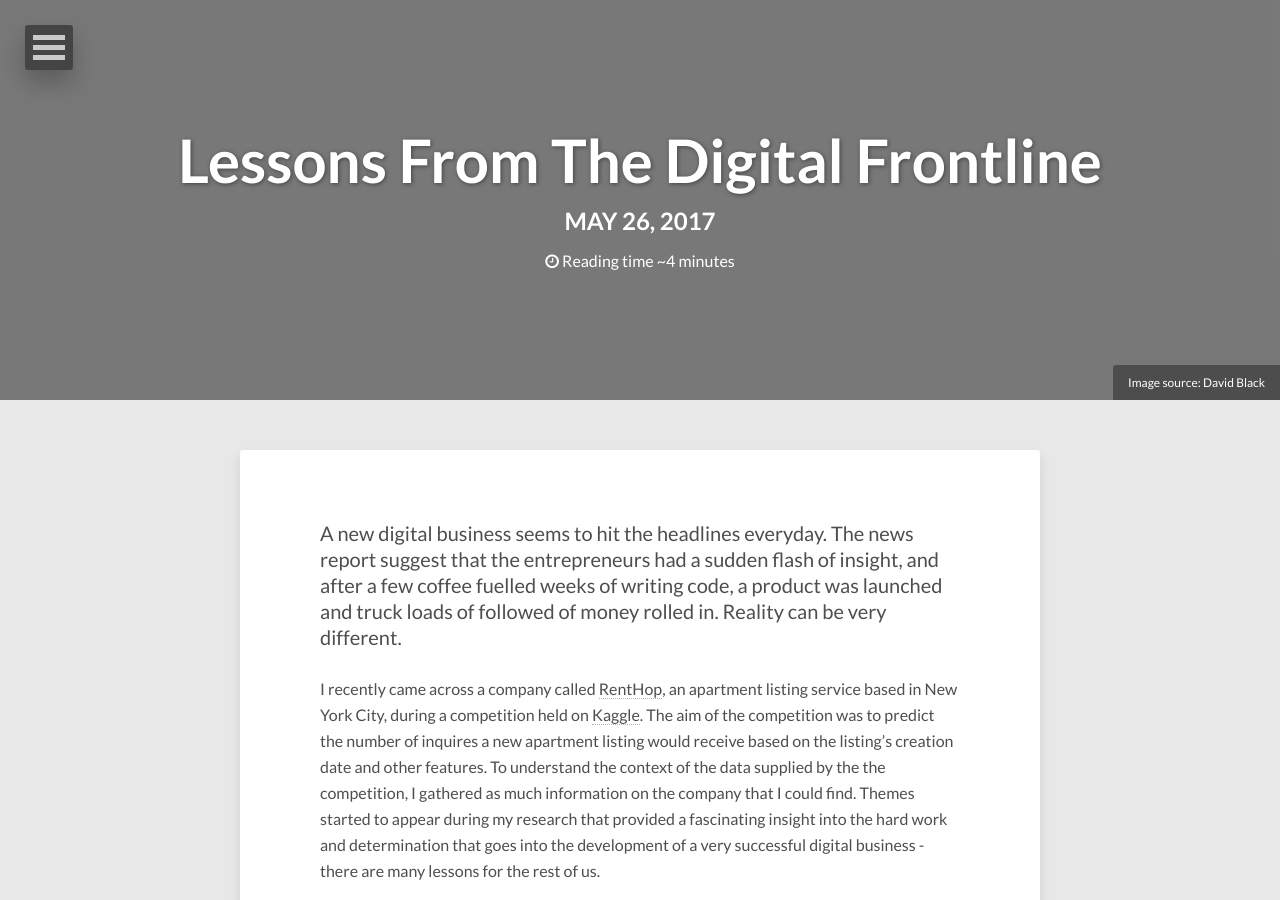
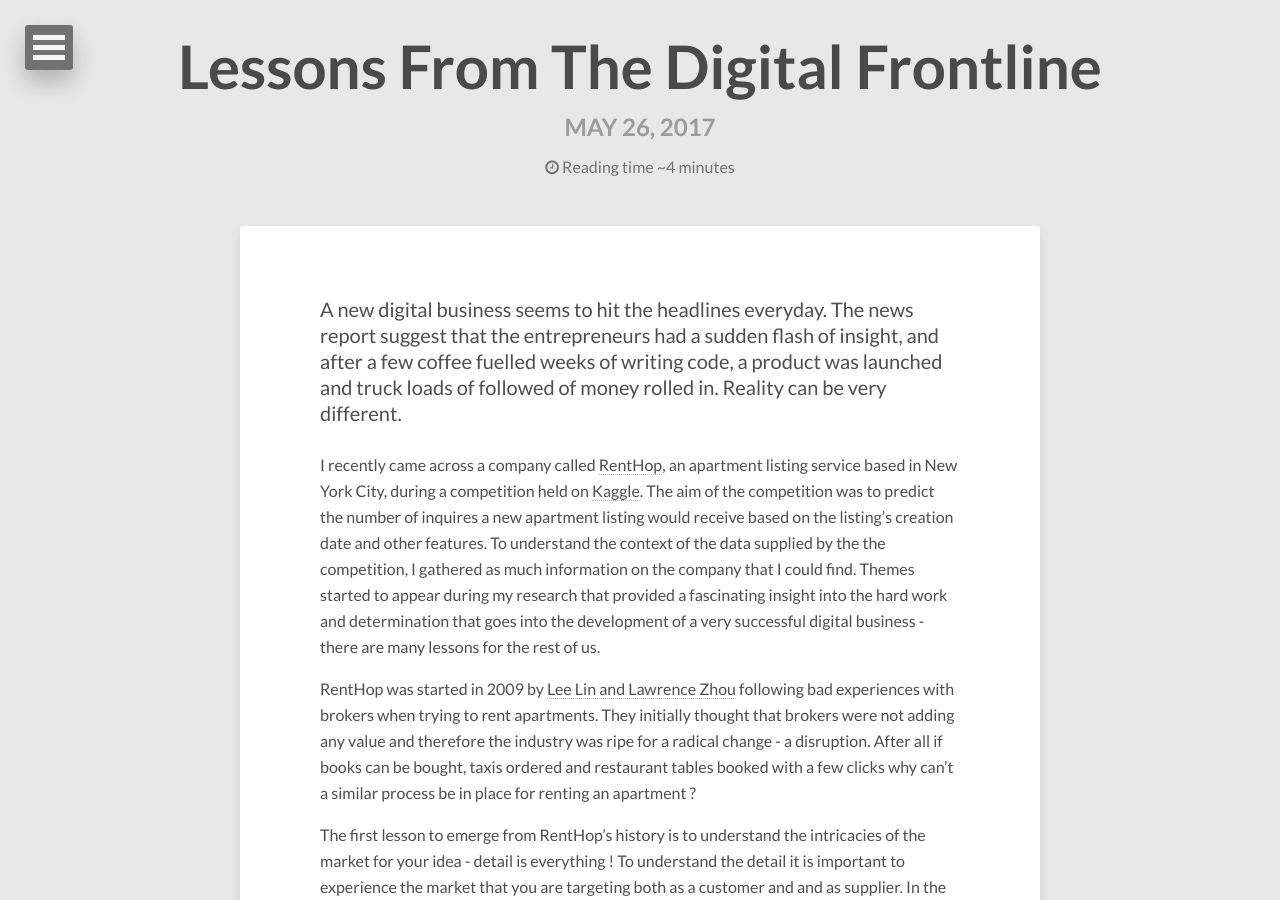
Before and after one commit to dtinblack/dtinblack.github.io, a Jekyll site: the page built from _posts/2017-05-26-digital-business-lessons.md, in a window 1280 px wide and 900 px high. Built offline with Jekyll 4.4.1, drawn with Linux system fonts in a browser that asks for light colours; nearby versions of some CDN libraries.

Commit message:
remove image

```diff
--- a/_posts/2017-05-26-digital-business-lessons.md
+++ b/_posts/2017-05-26-digital-business-lessons.md
@@ -4,10 +4,6 @@
 description: "Key lessons from a the digital business RentHop"
 modified: 2017-05-26
 tags: [digital business, startups, Kaggle, RentHop, entrepreneurs]
-image:
-  feature: posts/New-York-City.jpg
-  credit: David Black
-  creditlink:
 ---
 
 <p>
```
